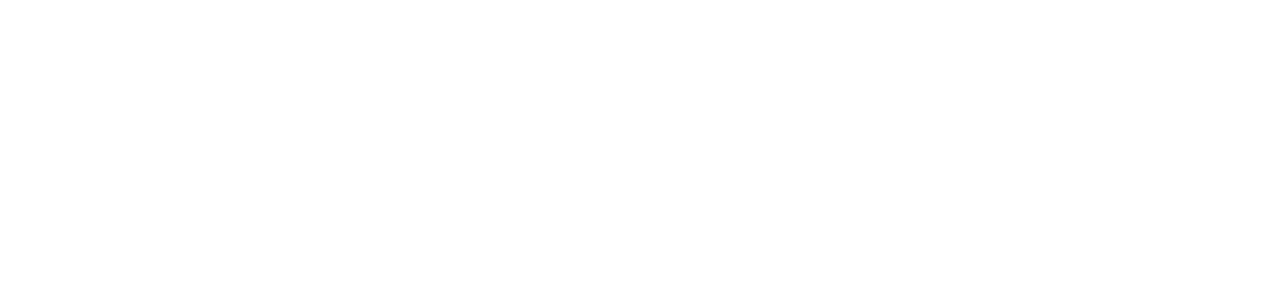
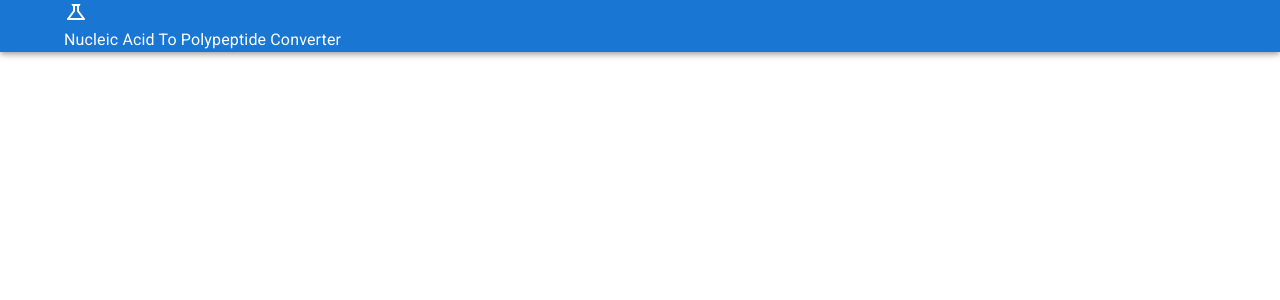
Before and after one commit to ZsoltCz/nucleic-acid-to-polypeptide, a React (Vite) app in the folder NucleicAcidConverter.Client/: page / in a window 1280 px wide. Shown: the top 300 px of the page. Built offline with nearby package versions, Linux system fonts and the light colour scheme.

Commit message:
Add header to app

```diff
--- a/NucleicAcidConverter.Client/src/App.jsx
+++ b/NucleicAcidConverter.Client/src/App.jsx
@@ -1,6 +1,8 @@
-function App() {
+import Header from "./components/header";
 
-  return;
-}
+export default function App() {
 
-export default App
+  return (
+    <Header />
+  );
+};
```
